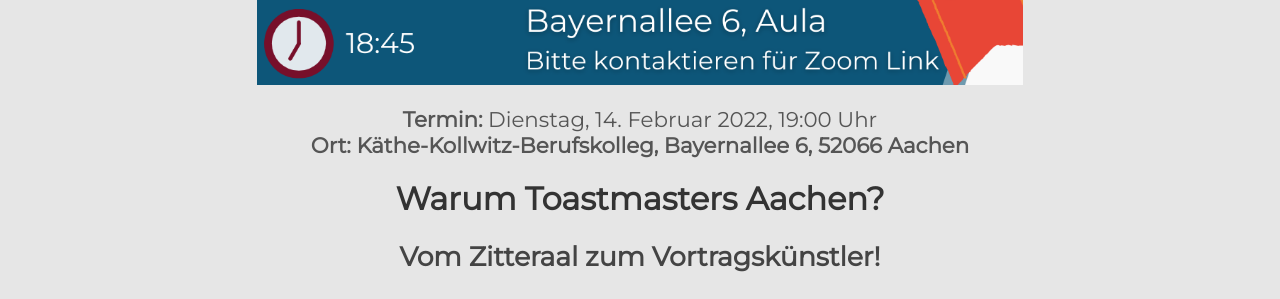
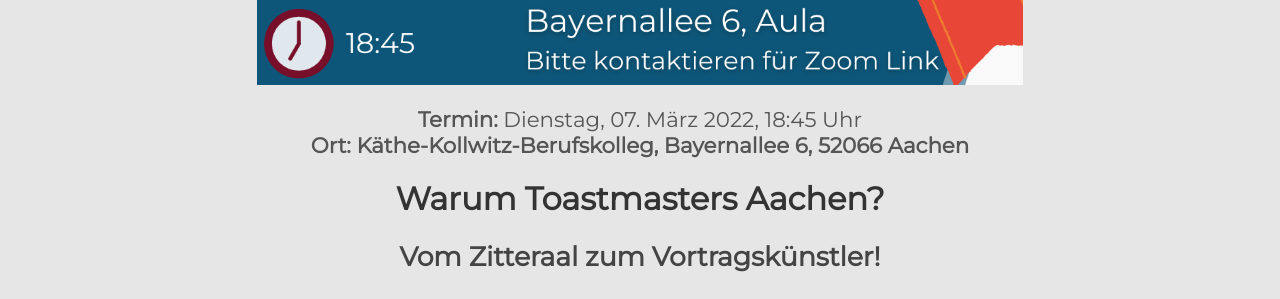
Before and after one commit to toastmasters-aachen/toastmasters-aachen.github.io, a Jekyll site: the page built from index.md, in a window 1280 px wide. Shown: the part 1065-1364 px from the top of the page. Built offline with Jekyll 4.4.1, drawn with Linux system fonts in a browser that asks for light colours.

Commit message:
Update index.md
updated poster

```diff
--- a/index.md
+++ b/index.md
@@ -14,7 +14,7 @@ Verbessere deine Rede- und Präsentationsfähigkeiten in einer lebendigen und un
     width: 90%;">
 
 <p style="text-align:center">
-<b>Termin:</b> Dienstag, 14. Februar 2022, 19:00 Uhr <br>
+<b>Termin:</b> Dienstag, 07. März 2022, 18:45 Uhr <br>
 
 <b>Ort:</b>
 <span style="font-weight:bold">
```
